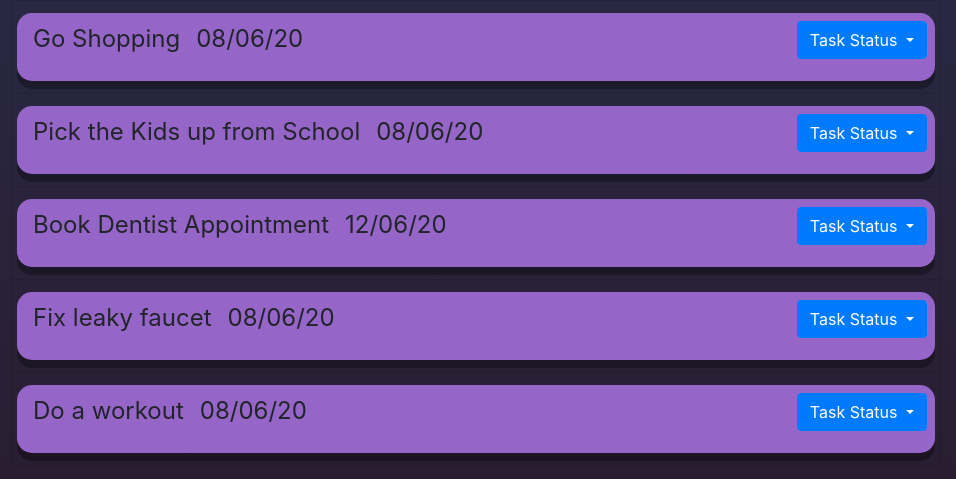
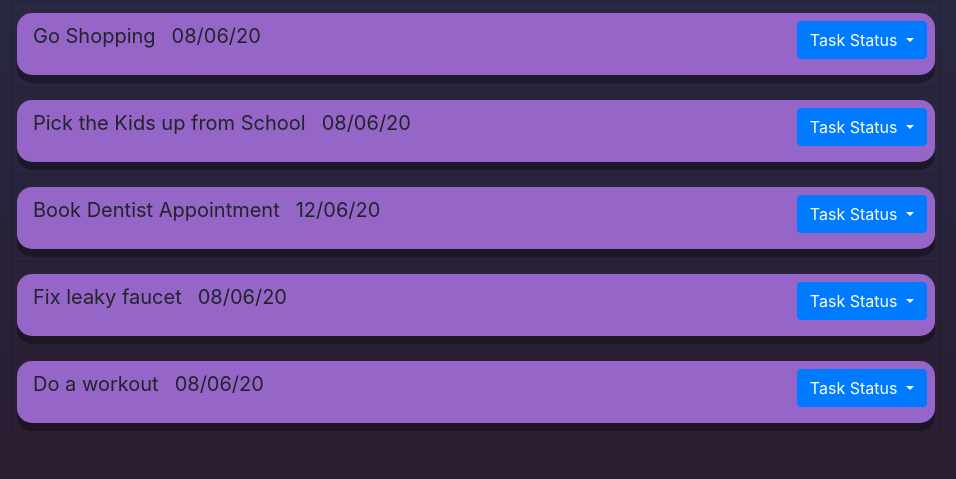
Before and after one commit to Wonkyth/cascade, a plain HTML site: page index.html in a window 1280 px wide. Shown: the top 479 px of the page, 324-1280 px from the left. Drawn offline with nearby package versions, Linux system fonts and the light colour scheme.

Commit message:
Adjusted Font Size to not be 'very' large

```diff
--- a/style.css
+++ b/style.css
@@ -10,7 +10,7 @@
   --mintyWhite: #c2feda;
 
   /* Scaleable Font Sizes */
-  --desktopHeader: 24px;
+  --desktopHeader: 20px;
   --desktopBody: 18px;
   --mobileHeader: 18px;
   --mobileBody: 16px;
```
